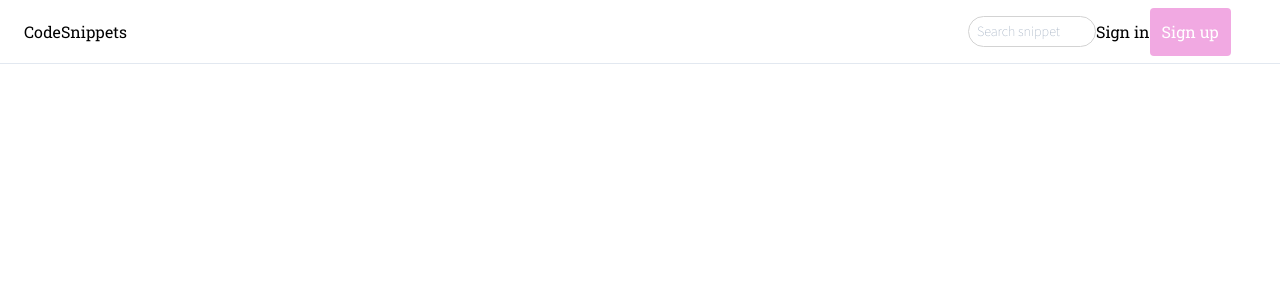
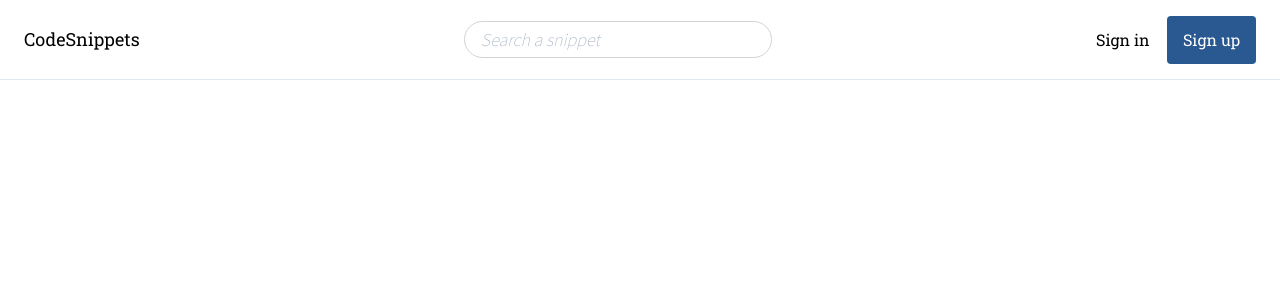
Before and after one commit to Leandrigues/code_snippets_frontend, a Vue app: page / in a window 1280 px wide. Shown: the top 300 px of the page. Built offline with nearby package versions, Linux system fonts and the light colour scheme.

Commit message:
feat: finish first version of navbar

```diff
--- a/src/components/TheNav.vue
+++ b/src/components/TheNav.vue
@@ -24,22 +24,27 @@ export default {
 @import url("https://fonts.googleapis.com/css2?family=Roboto+Slab:wght@300;400&display=swap");
 
 .nav-container {
-  @apply flex items-center border-b h-16 w-full px-6;
+  @apply flex justify-between items-center border-b h-20 w-full px-6;
 }
 
 .logo {
-  flex-grow: 1;
   font-family: 'Roboto Slab', serif;
+  @apply text-lg;
 }
 
 .sign-buttons-container {
-  @apply flex items-center w-40;
+  @apply flex items-center justify-between w-40;
 }
 
 .sign-up-button {
   font-family: 'Roboto Slab', serif;
-  background-color: #f1a9e2;
-  @apply p-3 text-white rounded;
+  background-color: #2a5890;
+  transition: background-color 0.4s;
+  @apply py-3 px-4 cursor-pointer text-white rounded;
+}
+
+.sign-up-button:hover {
+  background-color:#3a6ead;
 }
 
 .sign-in-button {
--- a/src/components/TheSearch.vue
+++ b/src/components/TheSearch.vue
@@ -1,10 +1,16 @@
 <template>
-  <input class="search-container" type="text" placeholder="Search snippet">
+  <transition name="fade">
+    <input class="search-container" type="text" placeholder="Search a snippet">
+  </transition>
 </template>
 
 <script>
 export default {
-
+  data() {
+    return {
+      inputActive: false
+    }
+  }
 }
 </script>
 
@@ -14,12 +20,13 @@ export default {
 .search-container {
   border: solid 1px lightgrey;
   font-family: 'Source Sans Pro', sans-serif;
-  @apply m-0 text-sm flex items-center px-2 py-1 w-32 rounded-full;
+  transition: border 0.4s;
+  @apply m-0 text-lg italic flex items-center px-4 py-1 w-1/4 rounded-full;
 }
 
 .search-container:focus {
   outline:none;
-
+  border: solid 1px #3a6ead;
 }
 
 input:focus::placeholder {
```
Also changed, not shown: src/App.vue (line endings or trailing spaces).
